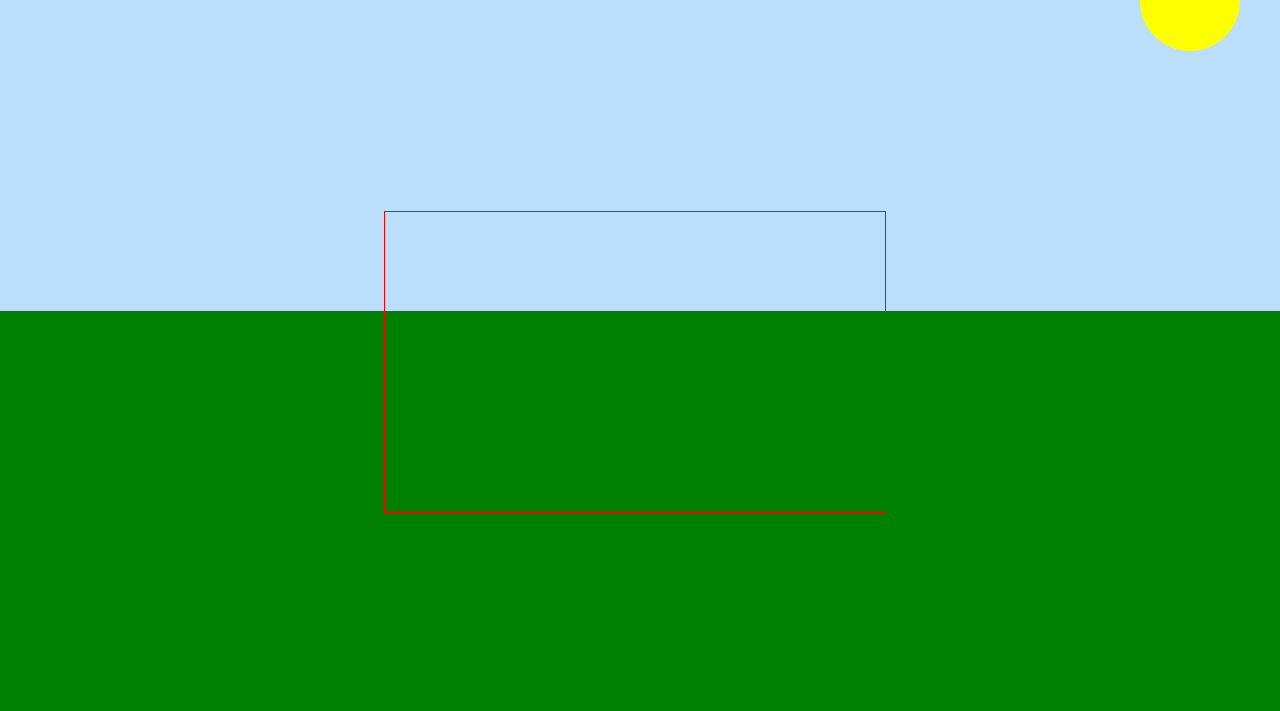
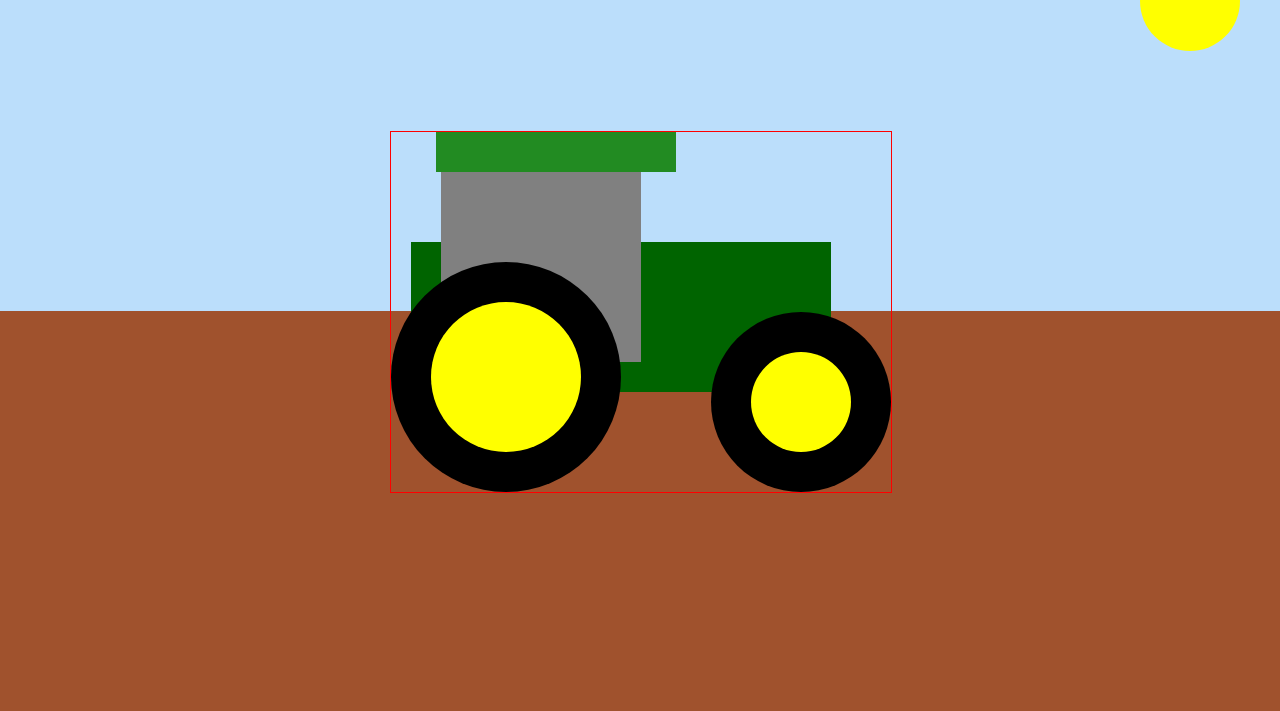
Before and after one commit to Jeanosis/educational, a plain HTML site: page examples/first-task/index.html in a window 1280 px wide. Shown: the part 89-800 px from the top of the page. Drawn offline with Linux system fonts and the light colour scheme.

Commit message:
#1 Базовая структура трактора

```diff
--- a/examples/first-task/index.html
+++ b/examples/first-task/index.html
@@ -9,30 +9,23 @@
             margin: 0;
         }
 
-        .square {
-            width: 200px;
-            height: 200px;
-            border: 1px solid green;
-            background-color: orange;
-            padding: 10px;
-        }
-
         .grass {
             position: fixed;
             width: 100%;
-            height: 400px;
-            background-color: green;
+            height: 50%;
+            background-color: #A0522D;
             bottom: 0;
         }
 
         .tractor {
             position: absolute;
-            left: 30%;
-            top: 300px;
             width: 500px;
-            height: 300px;
+            height: 360px;
             border: 1px solid red;
-            z-index: 1000;
+            left: 50%;
+            top: 50%;
+            margin: -180px 0 0 -250px;
+            z-index: 1;
         }
 
         .sun {
@@ -44,13 +37,89 @@
             border-radius: 50%;
             background-color: yellow;
         }
+        .tire_r {
+            position: absolute;
+            bottom: 0px;
+            right: 0px;
+            width: 180px;
+            height: 180px;
+            border-radius: 50%;
+            background-color: black;
+            z-index: 5;
+
+        }
+         .tire_l {
+            position: absolute;
+            bottom: 0px;
+            left: 0px;
+            width: 230px;
+            height: 230px;
+            border-radius: 50%;
+            background-color: black;
+            z-index: 5;
+
+        }
+        .wheel_l {
+            position: absolute;
+            width: 150px;
+            height: 150px;
+            border-radius: 50%;
+            bottom: 40px;
+            left: 40px;
+            background-color: yellow;
+            z-index: 6;
+        }
+        .wheel_r{
+            position: absolute;
+            width: 100px;
+            height: 100px;
+            border-radius: 50%;
+            bottom: 40px;
+            right: 40px;
+            background-color: yellow;
+            z-index: 6;
+        }
+        .cabin{
+            position: absolute;
+            height: 230px;
+            width: 200px;
+            left: 50px;
+            z-index: 3;
+            background-color: grey;
+        }
+        .bottom_element{
+            position: absolute;
+            height: 150px;
+            width: 420px;
+            left: 20px;
+            bottom: 100px;
+            z-index: 1;
+            background-color: darkgreen;
+        }
+        .roof{
+            position: absolute;
+            height: 40px;
+            width: 240px;
+            left: 45px;
+            z-index: 5;
+            background-color: forestgreen;
+        }
+
     </style>
 </head>
 <body>
-    <h1>First task.</h1>
+    <h1>First task. Tractor.</h1>
     <div class="sun"></div>
     <div class="tractor">
+        <div class="tire_r">    </div>
+        <div class="wheel_r">   </div>
+        <div class="tire_l">    </div>
+        <div class="wheel_l">   </div>
+        <div class="cabin">   </div>
+        <div class="bottom_element"> </div>
+        <div class="roof">   </div>
     </div>
+
     <div class="grass"></div>
 </body>
 </html>
```
